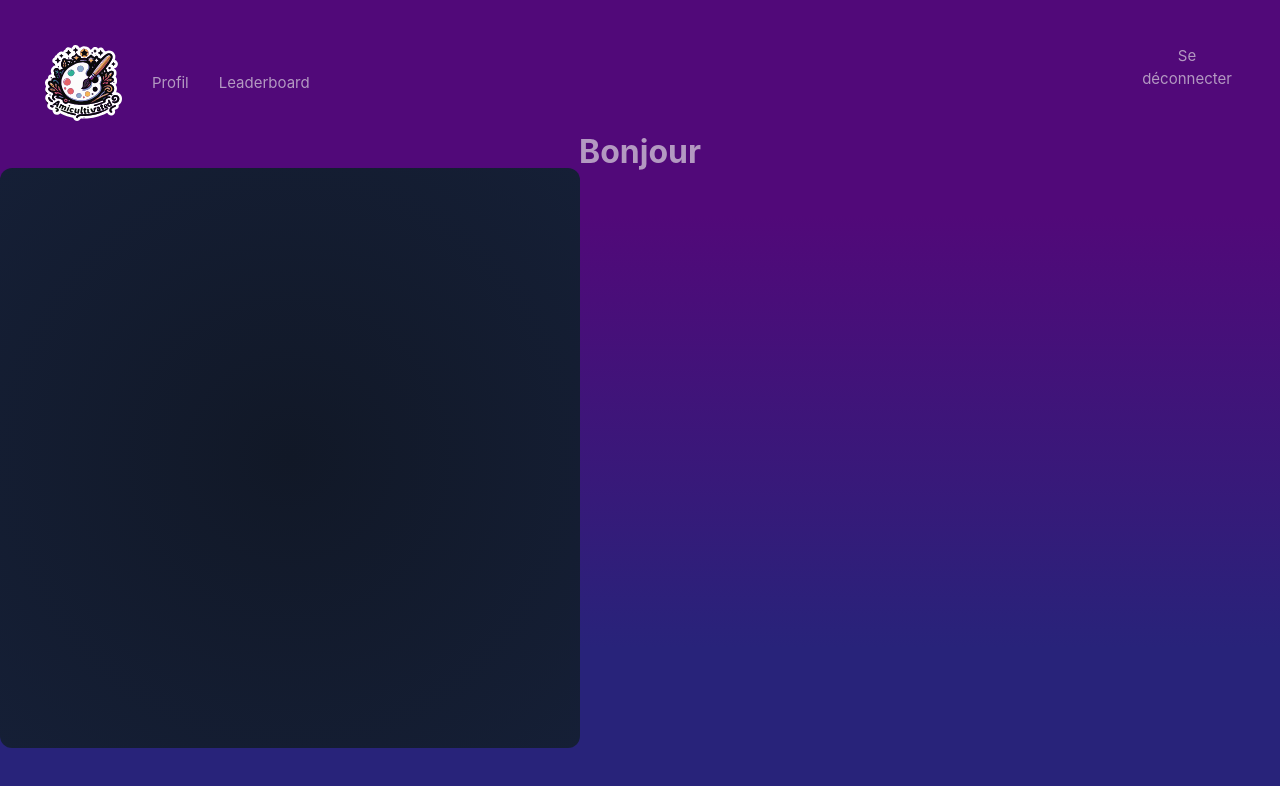
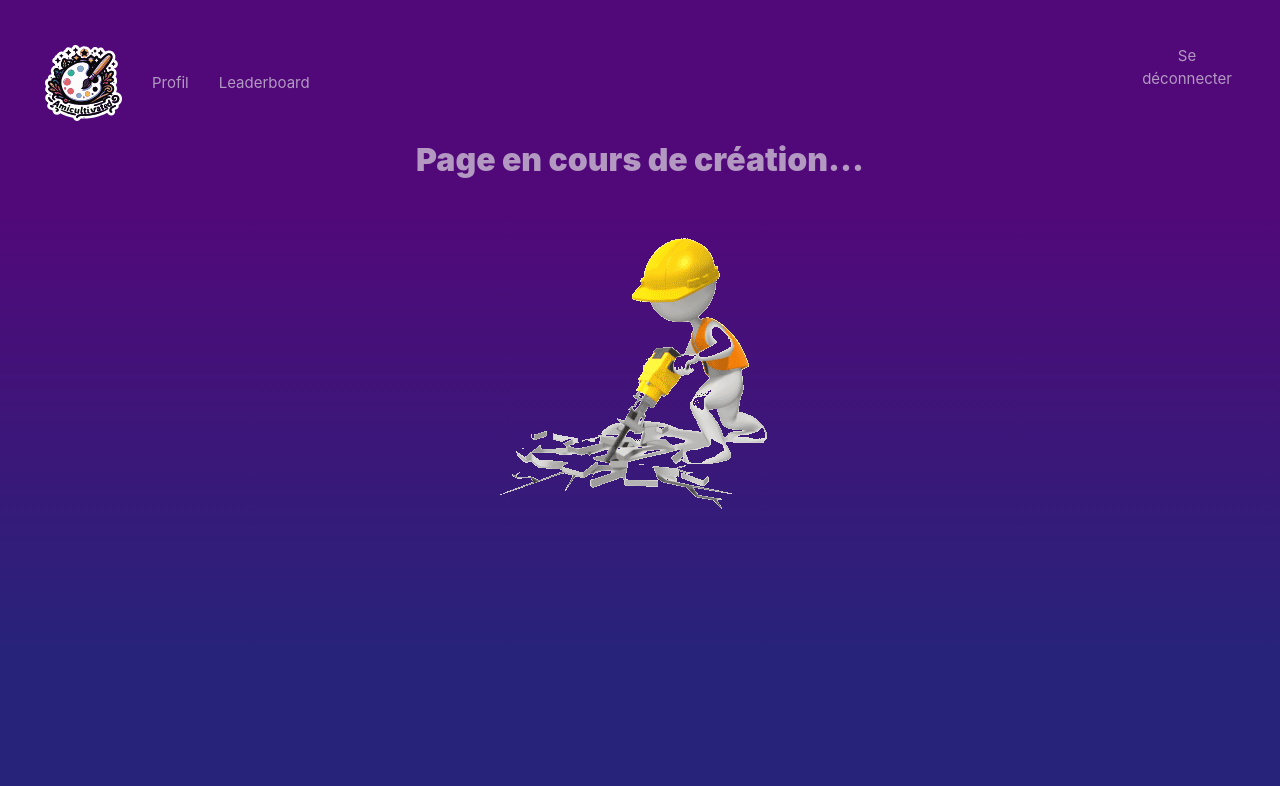
Before and after one commit to jeanazeee/AMICULTIVATED, a Vue app in the folder amicultivated_frontend/: page /profil in a window 1280 px wide. Shown: the top 786 px of the page. Built offline with nearby package versions, Linux system fonts and the light colour scheme; no server answers; sample sign-in values are in the browser's storage.

Commit message:
GIF page construction

```diff
--- a/amicultivated_frontend/src/router/index.js
+++ b/amicultivated_frontend/src/router/index.js
@@ -39,7 +39,7 @@ const router = createRouter({
     {
       path: '/profil',
       name:'profil',
-      component: Profil
+      component: Comming
     },
     {
       path: '/leaderboard',
--- a/amicultivated_frontend/src/views/default/Comming.vue
+++ b/amicultivated_frontend/src/views/default/Comming.vue
@@ -2,12 +2,12 @@
     <div class="title">
       <h1>Page en cours de création...</h1>
     </div>
+    <img src="../../assets/roadwork2.gif"/>
 </template>
 
 <style scoped>
 
 .title {
-  color: white;
   margin: 0 auto;
   text-align: center;
   padding-bottom: 1em;
@@ -16,4 +16,8 @@
   font-size:xx-large;
 }
 
+img {
+  margin: auto;
+}
+
 </style>
--- a/amicultivated_frontend/src/views/user/Profil.vue
+++ b/amicultivated_frontend/src/views/user/Profil.vue
@@ -1,6 +1,6 @@
 <template>
     <div class="title">
-        <h1>Bonjour {{ store.getters.username  }}</h1>
+        <h1>Bonjour, {{ store.getters.user.username  }}</h1>
     </div>
     <div class="profile-container">
 
@@ -18,10 +18,10 @@ import {store} from './../../store/store.js'
 <style  scoped>
 .profile-container {
     width: 580px;
-    height: 580px;
+    height: 10em;
     display: flex;
-    justify-content: center;
-    align-items: center;
+    margin: auto;
+    margin-top: 2em;
     background: rgb(17, 24, 39);
     background: radial-gradient(circle, rgba(17, 24, 39, 1) 0%, rgba(21, 31, 54, 1) 100%);
     border-radius: 0.75rem;
```
Also changed, not shown: amicultivated_frontend/src/assets/roadwork.gif (added), amicultivated_frontend/src/assets/roadwork2.gif (added).
